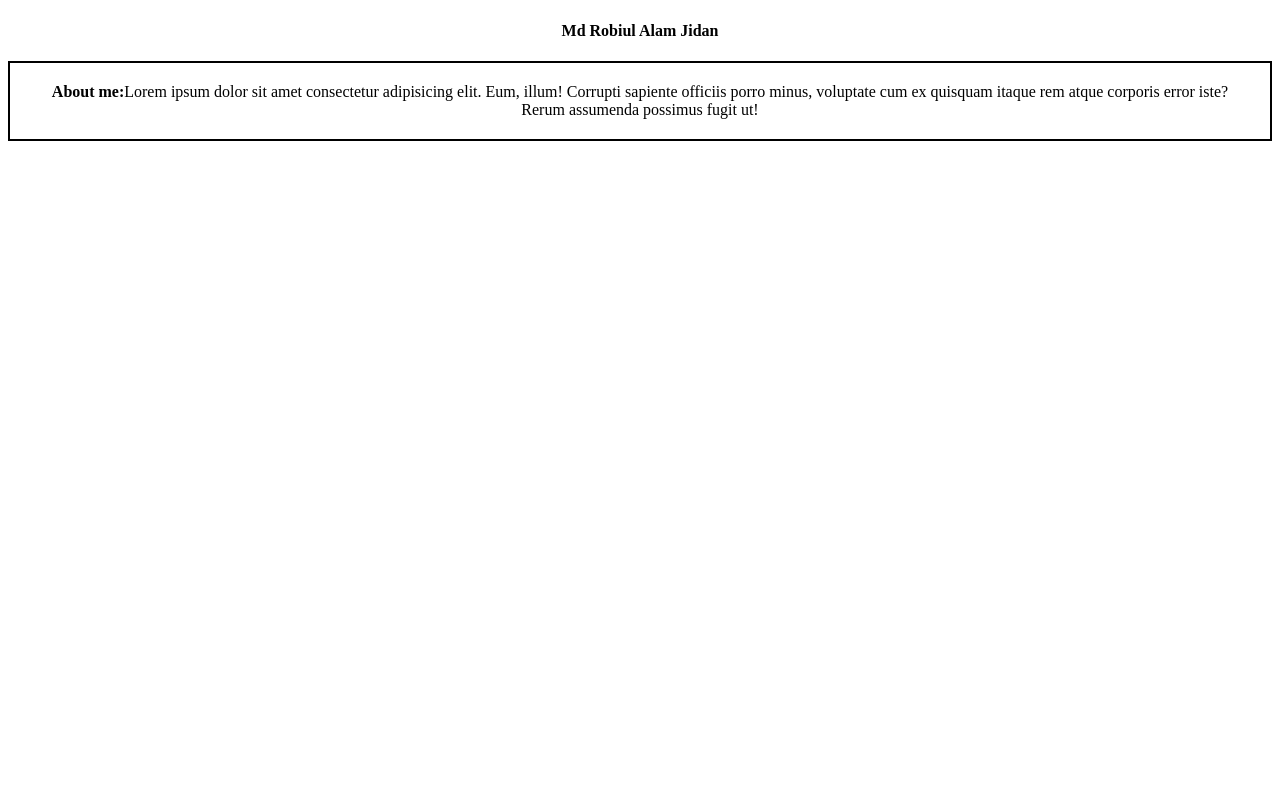
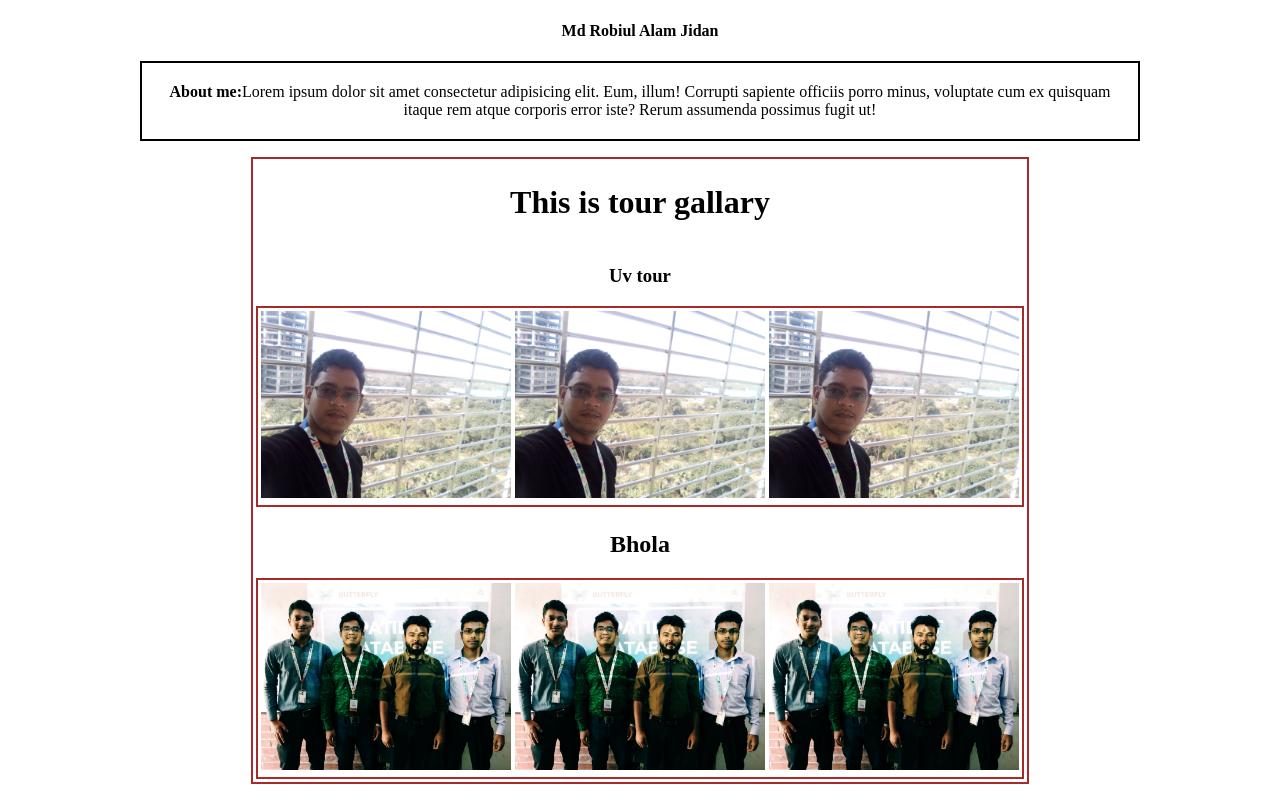
Before and after one commit to Jidan-alam/Module3, a plain HTML site: page index.html in a window 1280 px wide. Shown: the part 361-1153 px from the top of the page. Before the commit the page ends 800 px from the top, so only its background shows below. Drawn offline with Linux system fonts and the light colour scheme.

Commit message:
gallary added

```diff
--- a/index.css
+++ b/index.css
@@ -1,5 +1,7 @@
 div{
+    width:1000px;
     text-align: center;
+    margin:auto;
 }
 .profil h2{
     color:burlywood;
@@ -18,3 +20,10 @@ div{
     border: 2px solid black;
     padding: 20px;
 }
+.gallary{
+    text-align: center;
+}
+.gallary table{
+    border:2px solid brown;
+    margin:auto;
+}
--- a/index.html
+++ b/index.html
@@ -15,5 +15,38 @@
         <h4>Md Robiul Alam Jidan</h4>
         <p><strong>About me:</strong>Lorem ipsum dolor sit amet consectetur adipisicing elit. Eum, illum! Corrupti sapiente officiis porro minus, voluptate cum ex quisquam itaque rem atque corporis error iste? Rerum assumenda possimus fugit ut!</p>
     </div>
+    <div class="gallary">
+        <table>
+            <tr>
+                <td><h1>This is tour gallary</h1></td>
+            </tr>
+            <tr>
+               <td>
+                   <h3>Uv tour</h3>
+                   <table>
+                       <tr>
+                        <td><img src="marry.jpg" width="250px" alt=""></td>
+                        <td><img src="marry.jpg" width="250px" alt=""></td>
+                        <td><img src="marry.jpg" width="250px" alt=""></td>
+                       </tr>
+                   </table>
+               </td>
+            </tr>
+            <tr>
+                <td>
+                    <h2>Bhola</h2>
+                    <table>
+                        <tr>
+                            <td><img src="pre.jpg" width="250px" alt=""></td>
+                            <td><img src="pre.jpg" width="250px" alt=""></td>
+                            <td><img src="pre.jpg" width="250px" alt=""></td>
+
+                        </tr>
+                    </table>
+                </td>
+            </tr>
+
+        </table>
+    </div>
 </body>
 </html>
```
